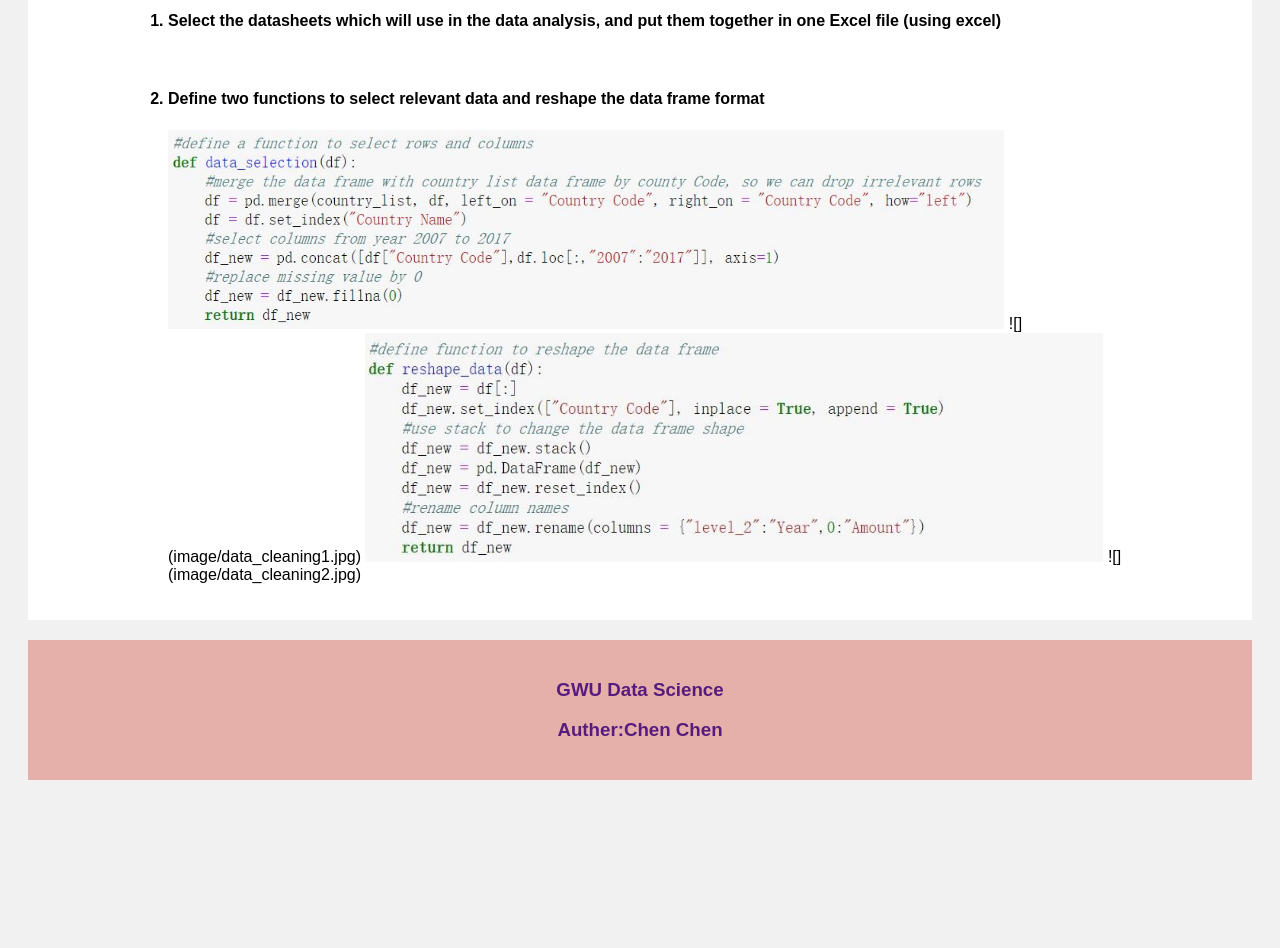
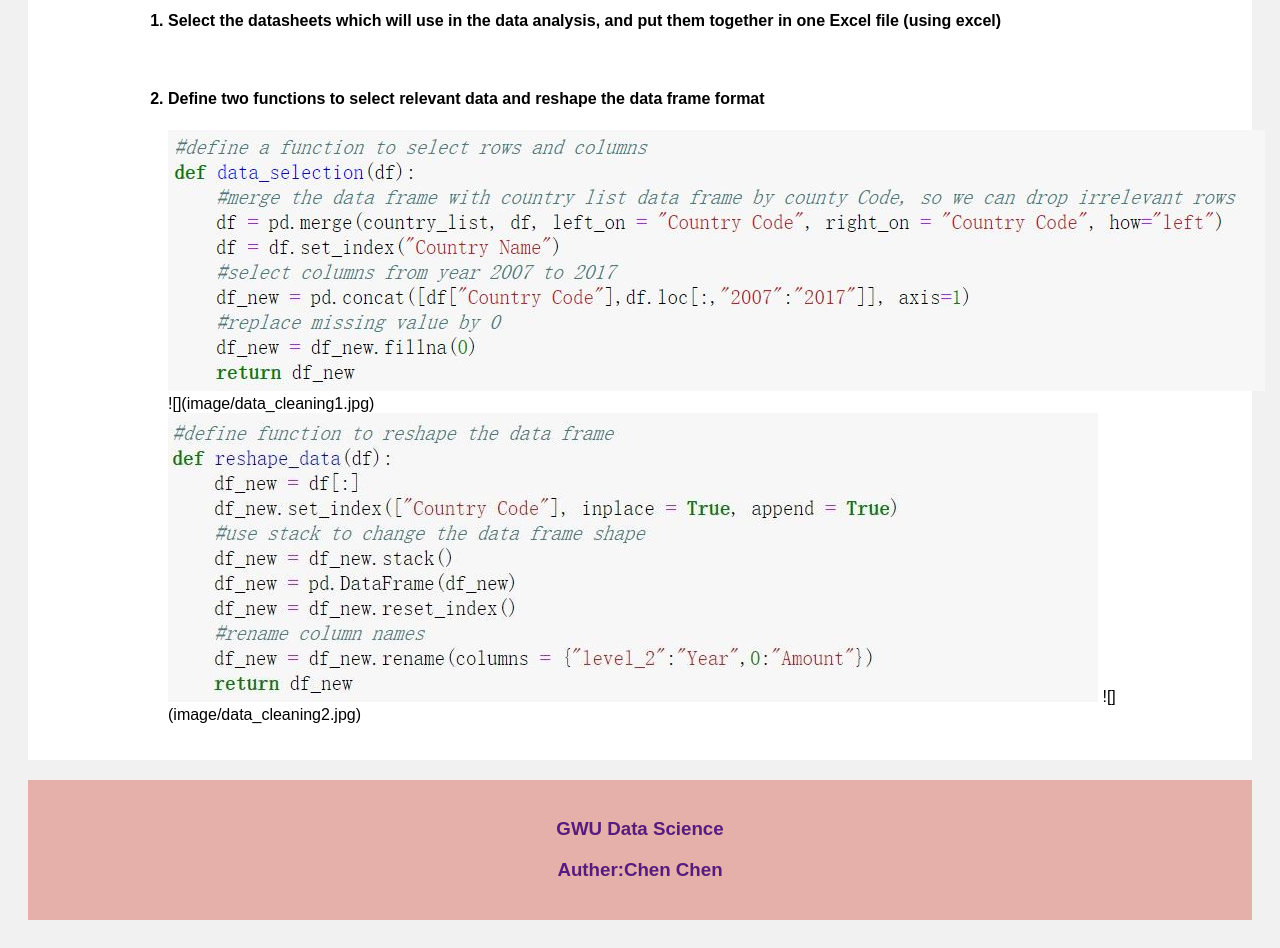
Before and after one commit to ChenChenDS/Tourism-data-analysis, a plain HTML site: page index.html in a window 1280 px wide. Shown: the part 1160-2108 px from the top of the page. Before the commit the page ends 1968 px from the top, so only its background shows below. Drawn offline with Linux system fonts and the light colour scheme.

Commit message:
Update index.html

```diff
--- a/index.html
+++ b/index.html
@@ -49,8 +49,8 @@
              <H4><li>Select the datasheets which will use in the data analysis, and put them together in one Excel file (using excel) </li></H4>
              <br>
              <H4><li>Define two functions to select relevant data and reshape the data frame format</li></H4>
-             <img width = "85%" src="image/data_cleaning1.jpg" /> ![](image/data_cleaning1.jpg)
-             <img width = "75%" src="image/data_cleaning2.jpg" /> ![](image/data_cleaning2.jpg)
+             <img src="image/data_cleaning1.jpg" /> ![](image/data_cleaning1.jpg)
+             <img src="image/data_cleaning2.jpg" /> ![](image/data_cleaning2.jpg)
            </ol>
          </div>
        </div>
```
